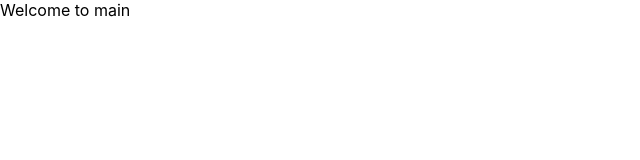
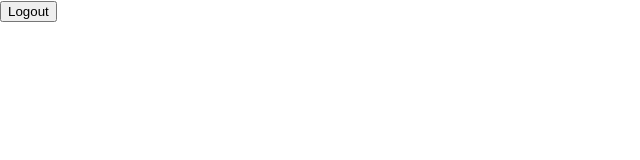
Before and after one commit to enuii3/react_vehicle, a React (Create React App) app: page /vehicle in a window 1280 px wide. Shown: the top 160 px of the page, without its empty margins (0-640 px from the left). Built offline with nearby package versions, Linux system fonts and the light colour scheme.

Commit message:
fix: ログアウトボタンの作成

```diff
--- a/src/components/MainPage.js
+++ b/src/components/MainPage.js
@@ -1,7 +1,21 @@
 import React from "react";
+import { useHistory } from "react-router-dom";
 
-const Main = () => {
-  return <div>Welcome to main</div>;
+const MainPage = () => {
+  const history = useHistory();
+
+  const Logout = () => {
+    localStorage.removeItem("token");
+    history.push("/");
+  };
+
+  return (
+    <div>
+      <button data-testid="btn-logout" onClick={Logout}>
+        Logout
+      </button>
+    </div>
+  );
 };
 
-export default Main;
+export default MainPage;
```
